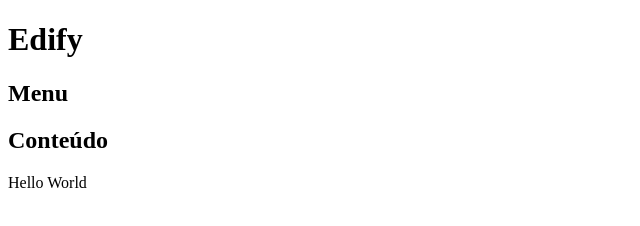
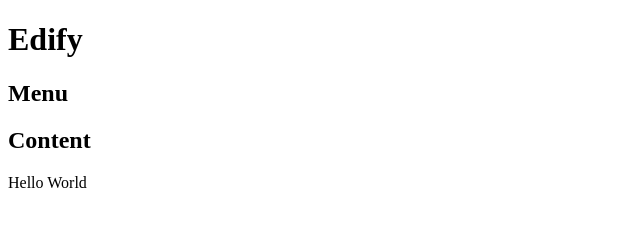
Before and after one commit to soscellmedeiros/HelloWorldEdify, a website: page index.html in a window 1280 px wide. Shown: the full height of the page, 0-640 px from the left. Drawn offline with Linux system fonts and the light colour scheme.

Commit message:
navcontent

```diff
--- a/index.html
+++ b/index.html
@@ -16,7 +16,7 @@
     </div>
     <div id="content">
       </div>
-    <h2>Conteúdo</h2>
+    <h2>Content</h2>
       Hello World
     </body>
 </html>
```
